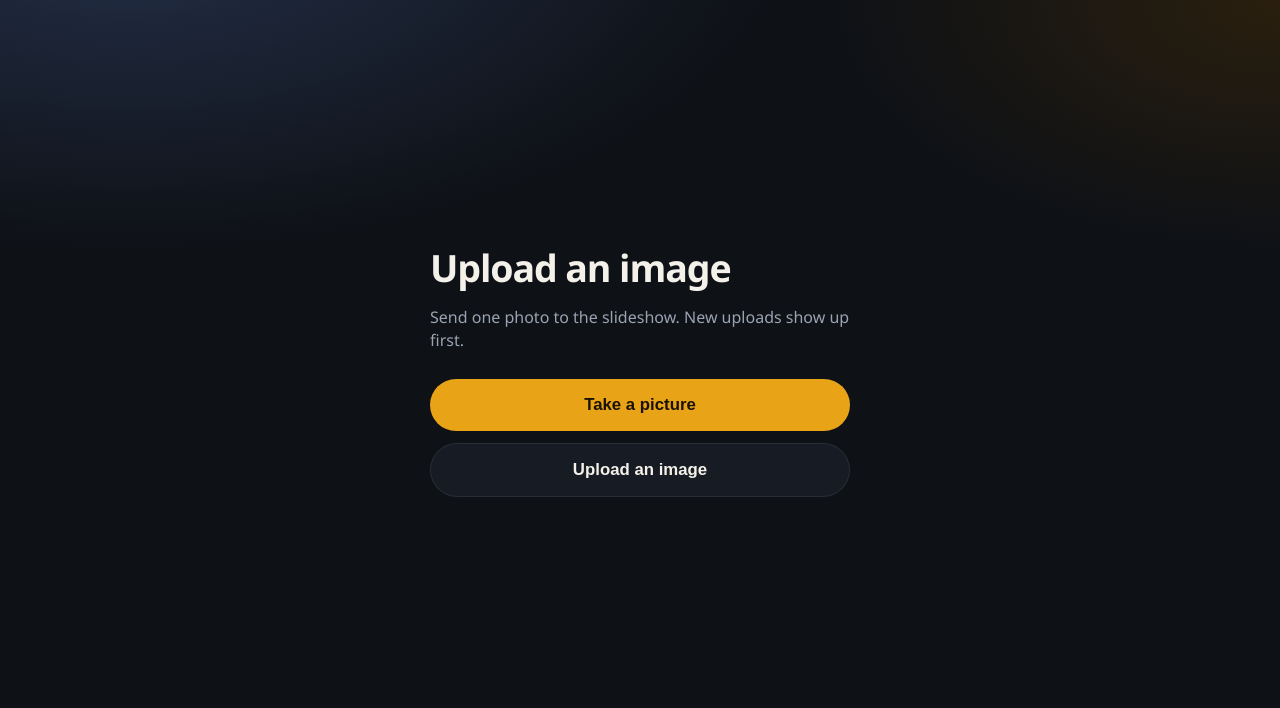
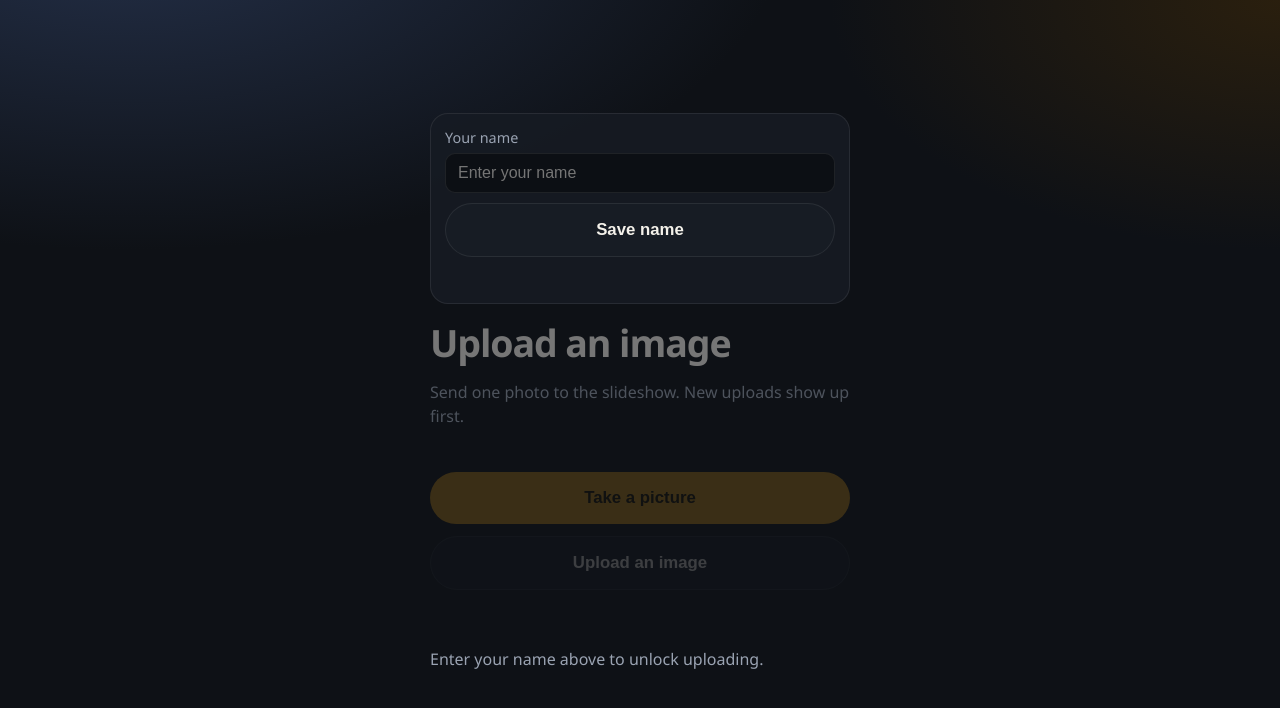
Before and after one commit to ZeNyfh/slideshowUpload, a Flask app: page / in a window 1280 px wide. Shown: the top 708 px of the page. Run offline with Flask 3, Linux system fonts and the light colour scheme.

Commit message:
add name changing.

```diff
--- a/static/style.css
+++ b/static/style.css
@@ -45,6 +45,41 @@ body.upload-page {
   display: flex;
   flex-direction: column;
   gap: 18px;
+}
+
+.name-bar {
+  display: flex;
+  flex-direction: column;
+  gap: 10px;
+  padding: 14px;
+  border-radius: var(--radius);
+  border: 1px solid var(--line);
+  background: rgba(23, 28, 36, 0.85);
+}
+
+.name-bar .field {
+  margin: 0;
+}
+
+.name-bar .field input {
+  width: 100%;
+  padding: 12px 14px;
+  border-radius: 12px;
+  border: 1px solid var(--line);
+  background: #0c0f14;
+  color: var(--ink);
+  font-size: 1rem;
+}
+
+.upload-area {
+  display: flex;
+  flex-direction: column;
+  gap: 18px;
+}
+
+.upload-area.is-locked {
+  opacity: 0.45;
+  pointer-events: none;
 }
 
 .upload-shell h1 {
--- a/static/upload.js
+++ b/static/upload.js
@@ -1,4 +1,13 @@
 (() => {
+  const NAME_KEY = "slideshowUpload.uploaderName";
+  const NAME_TTL_MS = 24 * 60 * 60 * 1000;
+
+  const nameInput = document.getElementById("nameInput");
+  const saveNameBtn = document.getElementById("saveNameBtn");
+  const nameStatus = document.getElementById("nameStatus");
+  const uploadArea = document.getElementById("uploadArea");
+  const gateMsg = document.getElementById("gateMsg");
+  const greeting = document.getElementById("greeting");
   const cameraBtn = document.getElementById("cameraBtn");
   const fileBtn = document.getElementById("fileBtn");
   const sendBtn = document.getElementById("sendBtn");
@@ -10,10 +19,80 @@
 
   let selectedFile = null;
   let busy = false;
+  let uploaderName = "";
 
   function setStatus(msg, kind) {
     status.textContent = msg || "";
     status.className = "status" + (kind ? ` ${kind}` : "");
+  }
+
+  function setNameStatus(msg, kind) {
+    nameStatus.textContent = msg || "";
+    nameStatus.className = "status" + (kind ? ` ${kind}` : "");
+  }
+
+  function normalizeName(raw) {
+    return String(raw || "").trim().replace(/\s+/g, " ").slice(0, 40);
+  }
+
+  function readCachedName() {
+    try {
+      const raw = localStorage.getItem(NAME_KEY);
+      if (!raw) return "";
+      const data = JSON.parse(raw);
+      if (!data || typeof data.name !== "string" || typeof data.expires !== "number") {
+        localStorage.removeItem(NAME_KEY);
+        return "";
+      }
+      if (Date.now() > data.expires) {
+        localStorage.removeItem(NAME_KEY);
+        return "";
+      }
+      return normalizeName(data.name);
+    } catch (_) {
+      localStorage.removeItem(NAME_KEY);
+      return "";
+    }
+  }
+
+  function writeCachedName(name) {
+    const payload = {
+      name,
+      expires: Date.now() + NAME_TTL_MS,
+    };
+    localStorage.setItem(NAME_KEY, JSON.stringify(payload));
+  }
+
+  function applyNameGate() {
+    const ready = Boolean(uploaderName);
+    uploadArea.hidden = !ready;
+    uploadArea.classList.toggle("is-locked", !ready);
+    gateMsg.hidden = ready;
+    cameraBtn.disabled = !ready || busy;
+    fileBtn.disabled = !ready || busy;
+    if (ready) {
+      greeting.textContent = `Uploading as ${uploaderName}`;
+      saveNameBtn.textContent = "Update name";
+    } else {
+      greeting.textContent = "";
+      saveNameBtn.textContent = "Save name";
+      resetSelection();
+    }
+  }
+
+  function saveName() {
+    const name = normalizeName(nameInput.value);
+    if (name.length < 1) {
+      setNameStatus("Please enter your name.", "err");
+      uploaderName = "";
+      applyNameGate();
+      return;
+    }
+    uploaderName = name;
+    nameInput.value = name;
+    writeCachedName(name);
+    setNameStatus("Name saved for 24 hours.", "ok");
+    applyNameGate();
   }
 
   function resetSelection() {
@@ -26,6 +105,10 @@
   }
 
   function onPicked(file) {
+    if (!uploaderName) {
+      setStatus("Save your name first.", "err");
+      return;
+    }
     if (!file || !file.type.startsWith("image/")) {
       setStatus("Please choose an image.", "err");
       return;
@@ -39,13 +122,21 @@
     setStatus("Ready to send.", "");
   }
 
+  saveNameBtn.addEventListener("click", saveName);
+  nameInput.addEventListener("keydown", (e) => {
+    if (e.key === "Enter") {
+      e.preventDefault();
+      saveName();
+    }
+  });
+
   cameraBtn.addEventListener("click", () => {
-    if (busy) return;
+    if (busy || !uploaderName) return;
     cameraInput.click();
   });
 
   fileBtn.addEventListener("click", () => {
-    if (busy) return;
+    if (busy || !uploaderName) return;
     fileInput.click();
   });
 
@@ -61,6 +152,15 @@
 
   sendBtn.addEventListener("click", async () => {
     if (!selectedFile || busy) return;
+    const name = normalizeName(nameInput.value) || uploaderName;
+    if (!name) {
+      setStatus("Save your name first.", "err");
+      applyNameGate();
+      return;
+    }
+    uploaderName = name;
+    writeCachedName(name);
+
     busy = true;
     cameraBtn.disabled = true;
     fileBtn.disabled = true;
@@ -69,6 +169,7 @@
 
     const body = new FormData();
     body.append("image", selectedFile, selectedFile.name || "photo.jpg");
+    body.append("uploader_name", name);
 
     try {
       const res = await fetch("/api/upload", { method: "POST", body });
@@ -82,9 +183,15 @@
       setStatus(err.message || "Upload failed", "err");
     } finally {
       busy = false;
-      cameraBtn.disabled = false;
-      fileBtn.disabled = false;
+      applyNameGate();
       sendBtn.disabled = false;
     }
   });
+
+  uploaderName = readCachedName();
+  if (uploaderName) {
+    nameInput.value = uploaderName;
+    setNameStatus("Welcome back — name remembered for 24 hours.", "ok");
+  }
+  applyNameGate();
 })();
--- a/templates/upload.html
+++ b/templates/upload.html
@@ -9,8 +9,27 @@
 </head>
 <body class="upload-page">
   <main class="upload-shell">
+    <section class="name-bar" id="nameBar">
+      <label class="field" for="nameInput">
+        Your name
+        <input
+          type="text"
+          id="nameInput"
+          name="name"
+          maxlength="40"
+          autocomplete="nickname"
+          placeholder="Enter your name"
+          required
+        />
+      </label>
+      <button type="button" class="btn btn-secondary" id="saveNameBtn">Save name</button>
+      <p class="status" id="nameStatus" aria-live="polite"></p>
+    </section>
+
+    <div id="uploadArea" class="upload-area is-locked" hidden>
       <h1>Upload an image</h1>
       <p>Send one photo to the slideshow. New uploads show up first.</p>
+      <p class="muted" id="greeting"></p>
 
       <div class="preview" id="preview">
         <img id="previewImg" alt="Selected preview" />
@@ -23,6 +42,9 @@
       </div>
 
       <p class="status" id="status" aria-live="polite"></p>
+    </div>
+
+    <p class="status" id="gateMsg">Enter your name above to unlock uploading.</p>
 
     <input
       class="hidden-input"
```
Lines whose indentation alone changed are shown as unchanged.
